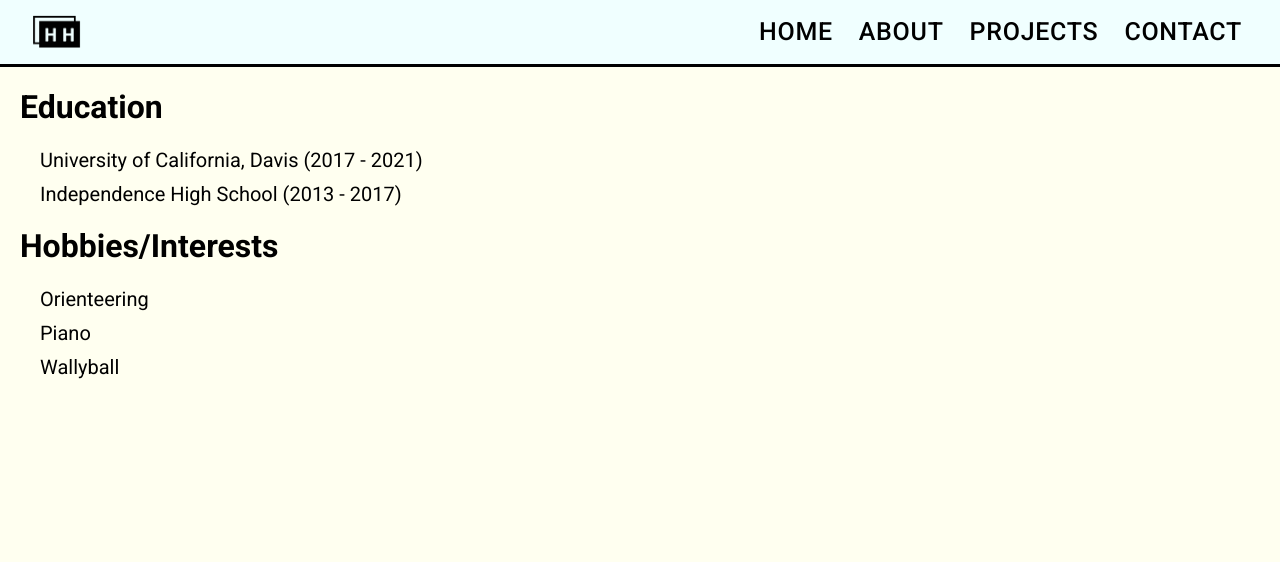
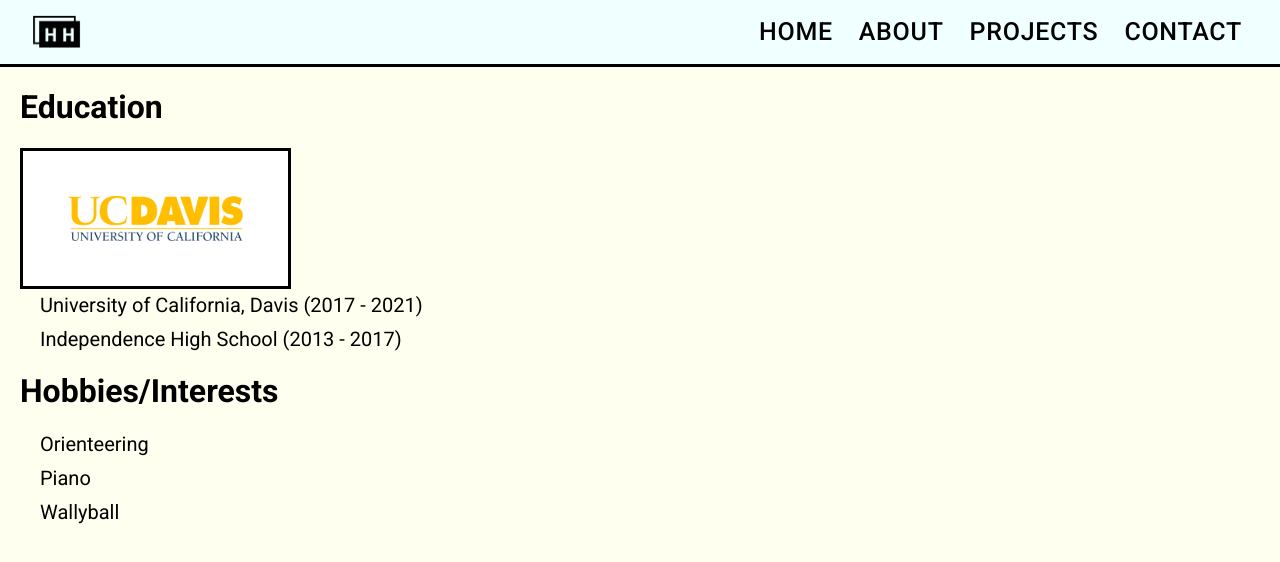
Before and after one commit to haostonh/portfolio, a React (Create React App) app in the folder client/: page /portfolio/about in a window 1280 px wide. Shown: the top 562 px of the page. Built offline with nearby package versions, Linux system fonts and the light colour scheme.

Commit message:
added logo to About Page

```diff
--- a/client/src/pages/About.jsx
+++ b/client/src/pages/About.jsx
@@ -2,6 +2,7 @@ import React from 'react';
 import '../pagesCSS/About.css';
 import NavBar from '../components/NavBar';
 import PortfolioHelmet from '../components/PortfolioHelmet';
+import UCDavisLogo from '../images/UC-Davis-Gold-Blue-Logo.png';
 
 const About = () => {
   return (
@@ -10,6 +11,7 @@ const About = () => {
       <NavBar/>
       <div id='aboutPageStyle'>
         <h1 className='aboutHeaderTitle'>Education</h1>
+        <img id='UCDavisLogo' src={UCDavisLogo} alt='UC Davis Logo' width='175px'/>
         <div className='aboutBody'>University of California, Davis (2017 - 2021)</div>
         <div className='aboutBody'>Independence High School (2013 - 2017)</div>
         <h1 className='aboutHeaderTitle'>Hobbies/Interests</h1>
--- a/client/src/pagesCSS/About.css
+++ b/client/src/pagesCSS/About.css
@@ -8,6 +8,12 @@
   font-family: 'Roboto', sans-serif;
   margin-left: 20px;
   margin-right: 20px;
+}
+
+#UCDavisLogo {
+  background: white;
+  border: solid;
+  padding: 45px;
 }
 
 @media screen and (min-width: 426px) and (max-width: 1024px) {
--- a/client/src/pagesCSS/About.sass
+++ b/client/src/pagesCSS/About.sass
@@ -10,6 +10,10 @@ $margin-small: 10px
   font-family: 'Roboto', sans-serif
   margin-left: $margin-medium
   margin-right: $margin-medium
+#UCDavisLogo
+  background: white
+  border: solid
+  padding: 45px
 
 @media screen and (min-width: 426px) and (max-width: 1024px)
   .aboutBody
```
Also changed, not shown: client/src/images/UC-Davis-Gold-Blue-Logo.png (added), 1 other file (tests, documents, lock files or other folders).
